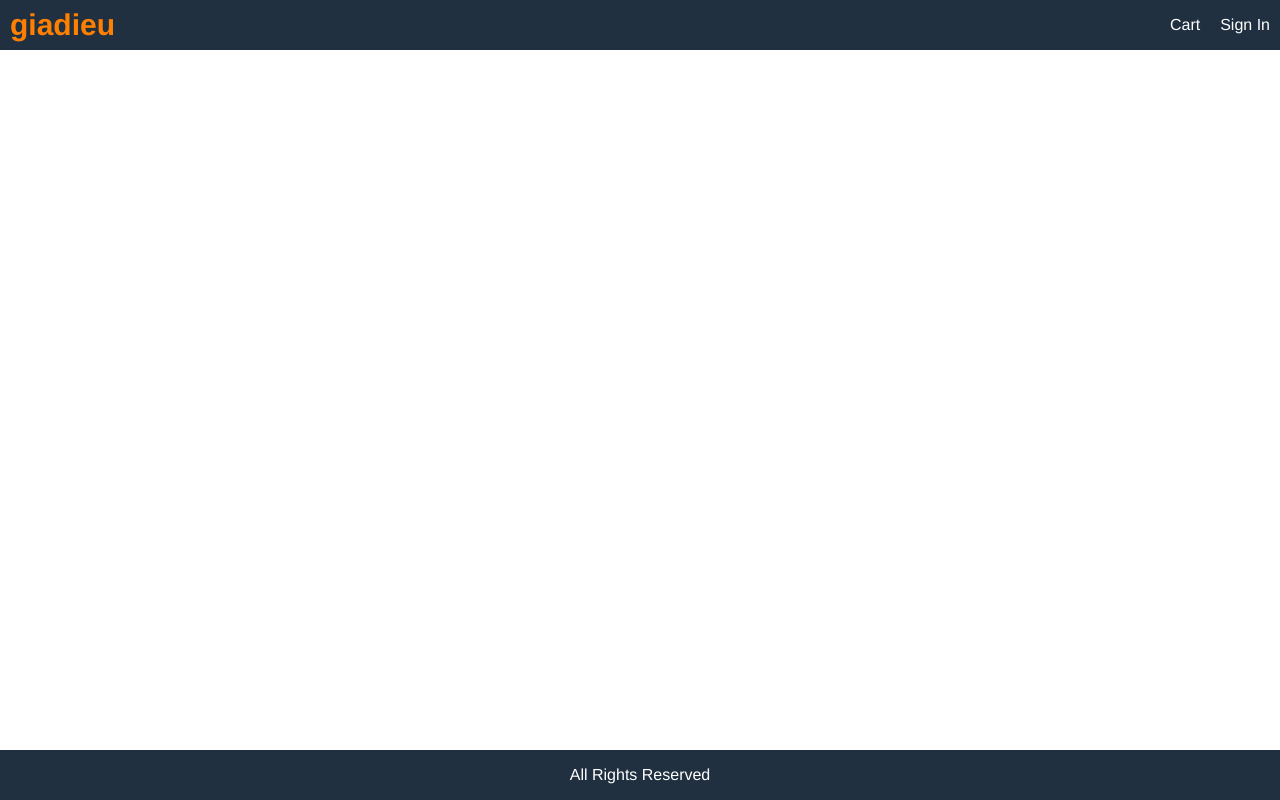
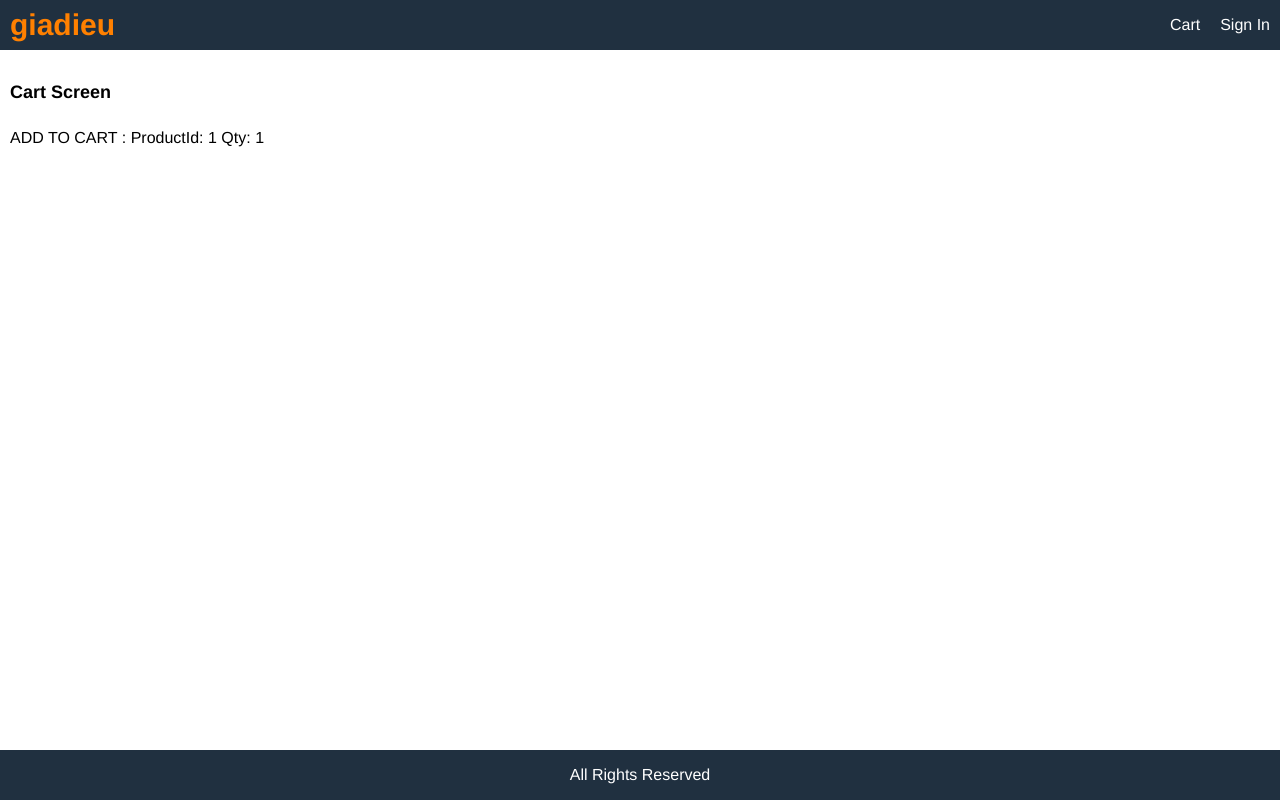
Before and after one commit to GiaDieu/ecommerce, a React (Create React App) app in the folder client/: page /cart/1 in a window 1280 px wide. Built offline with nearby package versions, Linux system fonts and the light colour scheme.

Commit message:
logic_CartScreen

```diff
--- a/client/src/App.js
+++ b/client/src/App.js
@@ -4,6 +4,7 @@ import Header from './Layout/Header';
 import HomeScreen from './Screens/HomeScreen';
 import ProductScreen from './Screens/ProductScreen';
 import Footer from './Layout/Footer';
+import CartScreen from './Screens/CartScreen';
 
 const App = () => {
   return (
@@ -13,6 +14,7 @@ const App = () => {
         <main>
           <Route path="/" exact component={HomeScreen} />
           <Route path="/product/:id" component={ProductScreen} />
+          <Route path="/cart/:id?" component={CartScreen} />
         </main>
         <Footer />
       </div>
--- /dev/null
+++ b/client/src/Screens/CartScreen.js
@@ -0,0 +1,19 @@
+import React from 'react';
+
+const CartScreen = (props) => {
+  const productId = props.match.params.id;
+  const qty = props.location.search
+    ? Number(props.location.search.split('=')[1])
+    : 1;
+
+  return (
+    <div>
+      <h1>Cart Screen</h1>
+      <p>
+        ADD TO CART : ProductId: {productId} Qty: {qty}
+      </p>
+    </div>
+  );
+};
+
+export default CartScreen;
--- a/client/src/Screens/ProductScreen.js
+++ b/client/src/Screens/ProductScreen.js
@@ -1,4 +1,4 @@
-import React, { useEffect } from 'react';
+import React, { useEffect, useState } from 'react';
 import { Link } from 'react-router-dom';
 import Rating from '../components/Rating';
 import { useSelector, useDispatch } from 'react-redux';
@@ -9,6 +9,8 @@ import { detailsProduct } from '../Actions/ProductActions';
 const ProductScreen = (props) => {
   //props.match.params.id is from react-router-dom
   // const product = data.products.find((x) => x._id === props.match.params.id);
+  const [qty, setQty] = useState(1);
+
   const productId = props.match.params.id;
   const productDetails = useSelector((state) => state.productDetails);
   const { product, loading, error } = productDetails;
@@ -18,6 +20,10 @@ const ProductScreen = (props) => {
   useEffect(() => {
     dispatch(detailsProduct(productId));
   }, [dispatch, productId]);
+
+  const addToCart = () => {
+    props.history.push(`/cart/${productId}?qty=${qty}`);
+  };
 
   return (
     <div>
@@ -30,11 +36,7 @@ const ProductScreen = (props) => {
           <Link to="/">Back to Result</Link>
           <div className="row top">
             <div className="col-2">
-                            <img
-                                className="large"
-                                src={product.image}
-                                alt={product.name}
-                            />
+              <img className="large" src={product.image} alt={product.name} />
             </div>
             <div className="col-1">
               <ul>
@@ -60,9 +62,7 @@ const ProductScreen = (props) => {
                   <li>
                     <div className="row">
                       <div>Price</div>
-                                            <div className="price">
-                                                ${product.price}
-                                            </div>
+                      <div className="price">${product.price}</div>
                     </div>
                   </li>
                   <li>
@@ -70,22 +70,39 @@ const ProductScreen = (props) => {
                       <div>Status</div>
                       <div>
                         {product.countInStock > 0 ? (
-                                                    <span className="success">
-                                                        In Stock
-                                                    </span>
+                          <span className="success">In Stock</span>
                         ) : (
-                                                    <span className="danger">
-                                                        Unavailable
-                                                    </span>
+                          <span className="danger">Unavailable</span>
                         )}
                       </div>
                     </div>
                   </li>
+                  {product.countInStock > 0 && (
+                    <>
                       <li>
-                                        <button className="primary block">
+                        <div className="row">
+                          <div>Qty</div>
+                          <select
+                            value={qty}
+                            onChange={(e) => setQty(e.target.value)}
+                          >
+                            {[...Array(product.countInStock).keys()].map(
+                              (x) => (
+                                <option key={x + 1} value={x + 1}>
+                                  {x + 1}
+                                </option>
+                              ),
+                            )}
+                          </select>
+                        </div>
+                      </li>
+                      <li>
+                        <button onClick={addToCart} className="primary block">
                           Add To Cart
                         </button>
                       </li>
+                    </>
+                  )}
                 </ul>
               </div>
             </div>
--- a/client/src/index.css
+++ b/client/src/index.css
@@ -45,15 +45,25 @@ h2 {
   font-size: 1.6rem;
   padding: 1rem 0;
 }
-
+input,
+select,
+textarea,
 button {
   padding: 1rem;
   border-radius: 0.5rem;
   border: 0.1rem solid #a4a4a4;
-  font-size: 1.6rem;
+  font-size: 1.5rem;
   font-family: Helvetica, Arial, sans-serif;
   -webkit-font-smoothing: antialiased;
   -moz-osx-font-smoothing: grayscale;
+}
+
+select {
+  font-size: 1.3rem;
+  padding: 0.5rem 1rem;
+}
+
+button {
   background-color: #f8f8f8;
   cursor: pointer;
 }
@@ -66,6 +76,9 @@ button.block {
   width: 100%;
 }
 
+input:hover,
+select:hover,
+textarea:hover,
 button:hover {
   border: 0.1rem solid #404040;
 }
@@ -75,9 +88,9 @@ button:hover {
 .grid-container {
   display: grid;
   grid-template-areas:
-    "header"
-    "main"
-    "footer";
+    'header'
+    'main'
+    'footer';
   grid-template-columns: 1fr;
   grid-template-rows: 5rem 1fr 5rem;
   height: 100%;
```
Lines whose indentation alone changed are shown as unchanged.
